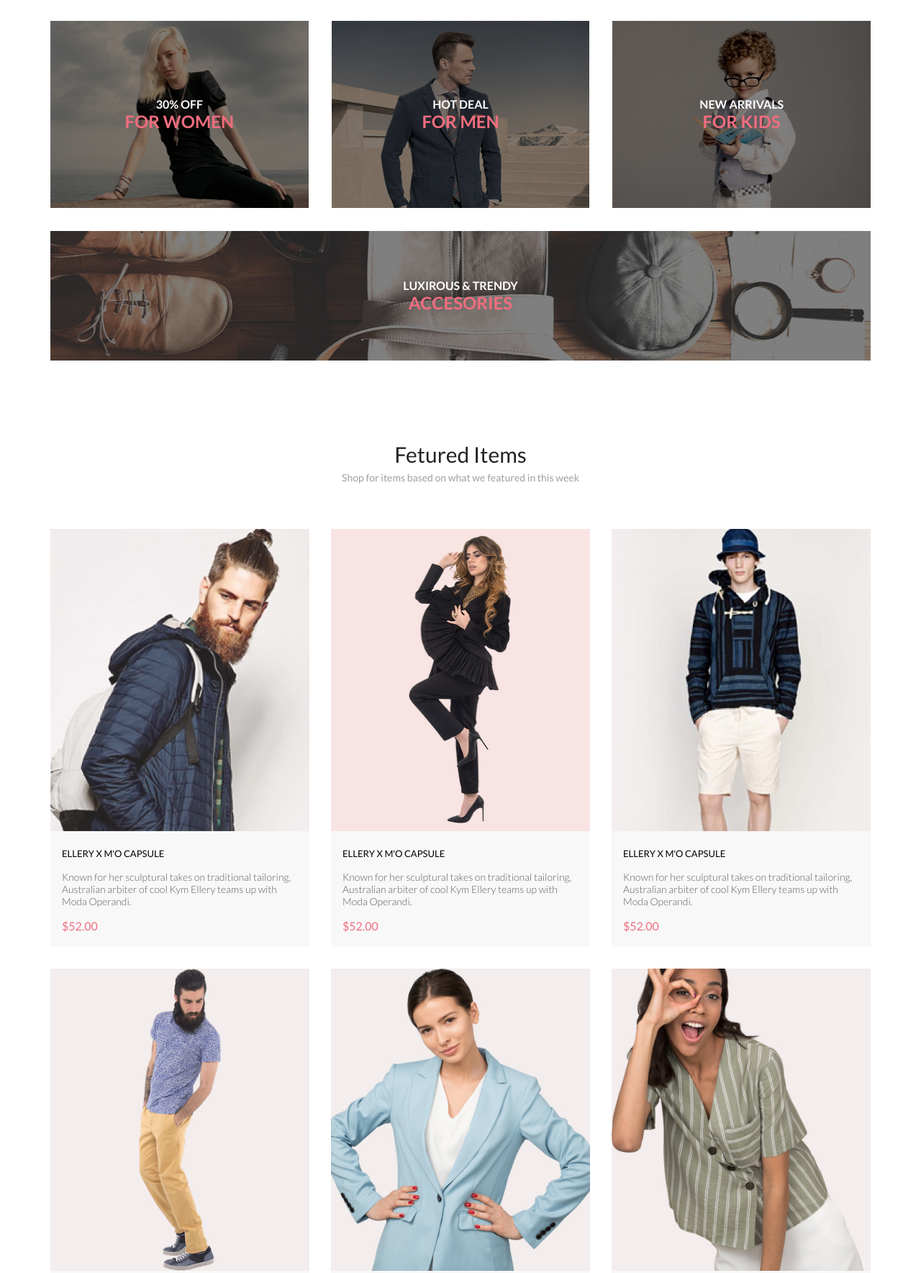
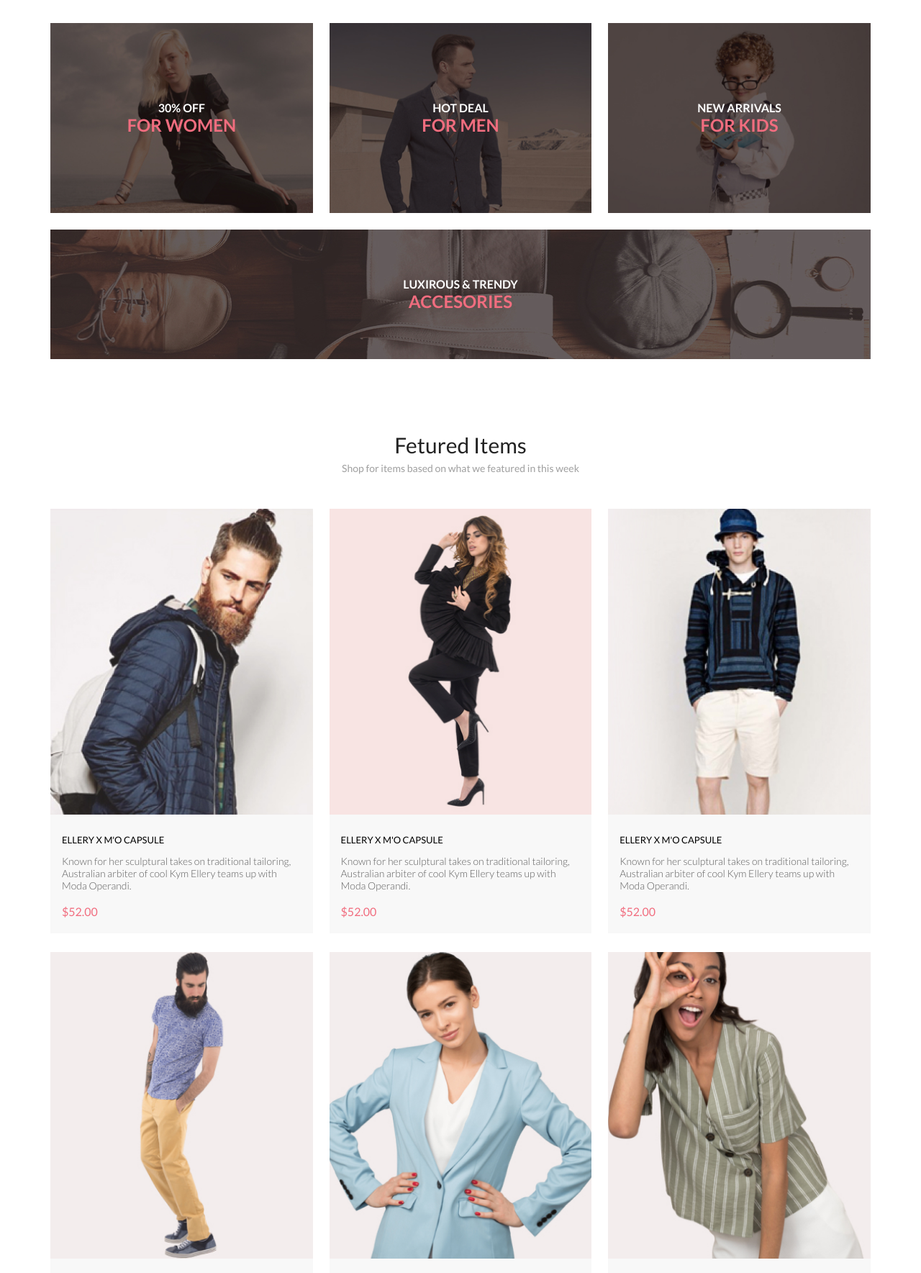
Before and after one commit to Valentin447/GB_home_work, a plain HTML site: page layout/home_work_7/index.html in a window 1280 px wide. Shown: the part 720-2489 px from the top of the page at 72% size. Drawn offline with Linux system fonts and the light colour scheme.

Commit message:
Layout. Home work 7. Solution

```diff
--- a/layout/home_work_7/index.html
+++ b/layout/home_work_7/index.html
@@ -13,68 +13,75 @@
   <header class="header">
     <div class="header__container container">
       <div class="header__left">
-        <a href="index.html"><img class="header__logo" src="images/logo.png" alt="Logo"></a>
+        <a href="index.html"><img class="header__logo" src="images/logo.png"
+            alt="Logo"></a>
         <img class="header__search" src="images/icons/search.png" alt="Search">
       </div>
       <div class="header__right">
         <img class="header__burger" src="images/icons/burger.png" alt="Burger">
-        <a href="#"><img class="header__user" src="images/icons/user.png" alt="User"></a>
-        <a class="header__cart" href="#"><img class="header__cart-icon" src="images/icons/cart.png" alt="Cart"></a>
+        <a href="#"><img class="header__user" src="images/icons/user.png"
+            alt="User"></a>
+        <a class="header__cart" href="#"><img class="header__cart-icon"
+            src="images/icons/cart.png" alt="Cart"></a>
       </div>
     </div>
   </header>
   <section class="brand">
     <div class="brand__left">
-      <img class="brand__foto" src="images/layer.jpg" alt="Foto">
+      <img class="brand__foto" src="images/layer.png" alt="Foto">
     </div>
     <div class="brand__right">
       <h1 class="brand__heading">
-        <span class="brand__brand">the brand</span><br> of luxerious <span class="brand__fashion">fashion</span>
+        <span class="brand__brand">the&nbsp;brand</span><br>
+        of&nbsp;luxerious&nbsp;<span class="brand__fashion">fashion</span>
       </h1>
     </div>
   </section>
   <div class="container">
     <div class="offer">
       <section class="offer__women">
-        <div class="offer__wrap">
-          <h3>30% off<br><strong>for women</strong></h3>
-        </div>
+        <img class="offer__women-img" src="images/background/women1.jpg"
+          alt="women">
+        <h3 class="offer__women-text">30% off<br><strong>for women</strong></h3>
       </section>
       <section class="offer__men">
-        <div class="offer__wrap">
-          <h3>hot deal<br><strong>for men</strong></h3>
-        </div>
+        <img class="offer__men-img" src="images/background/men1.jpg" alt="men">
+        <h3 class="offer__men-text">hot deal<br><strong>for men</strong></h3>
       </section>
       <section class="offer__kids">
-        <div class="offer__wrap">
-          <h3>new arrivals<br><strong>for kids</strong></h3>
-        </div>
+        <img class="offer__kids-img" src="images/background/kids1.jpg"
+          alt="kids">
+        <h3 class="offer__kids-text">new arrivals<br><strong>for kids</strong>
+        </h3>
       </section>
       <section class="offer__accesories">
-        <div class="offer__wrap">
         <h3>luxirous & trendy<br><strong>accesories</strong></h3>
-        </div>
       </section>
     </div>
   </div>
   <div class="container">
     <main class="featured-items">
       <h2 class="featured-items__head">Fetured Items</h2>
-      <p class="featured-items__description">Shop for items based on what we featured in this week</p>
+      <p class="featured-items__description">Shop for items based on what we
+        featured in this week</p>
       <ul class="featured-items__cards">
         <li class="featured-items__product-card">
           <figure>
             <div class="featured-items__top">
-              <img src="images/product/2.jpg" alt="man in blue jacket">
+              <img class="featured-items__product-img"
+                src="images/product/2.jpg" alt="man in blue jacket">
               <div class="featured-items__cart">
-                <button class="featured-items__cart-button"><img src="images/icons/cart.png" alt="cart">Add to
+                <button class="featured-items__cart-button"><img
+                    src="images/icons/cart.png" alt="cart">Add to
                   Cart</button>
               </div>
             </div>
             <figcaption class="featured-items__info">
               <h5 class="featured-items__info-header">ellery x m'o capsule</h5>
-              <p class="featured-items__info-description">Known for her sculptural takes on traditional tailoring,
-                Australian arbiter of cool Kym Ellery teams up with Moda Operandi.
+              <p class="featured-items__info-description">Known for her
+                sculptural takes on traditional tailoring,
+                Australian arbiter of cool Kym Ellery teams up with Moda
+                Operandi.
               </p>
               <span class="featured-items__info-price">$52.00</span>
             </figcaption>
@@ -83,16 +90,20 @@
         <li class="featured-items__product-card">
           <figure>
             <div class="featured-items__top">
-              <img src="images/product/3.jpg" alt="man in blue jacket">
+              <img class="featured-items__product-img"
+                src="images/product/3.jpg" alt="man in blue jacket">
               <div class="featured-items__cart">
-                <button class="featured-items__cart-button"><img src="images/icons/cart.png" alt="cart">Add to
+                <button class="featured-items__cart-button"><img
+                    src="images/icons/cart.png" alt="cart">Add to
                   Cart</button>
               </div>
             </div>
             <figcaption class="featured-items__info">
               <h5 class="featured-items__info-header">ellery x m'o capsule</h5>
-              <p class="featured-items__info-description">Known for her sculptural takes on traditional tailoring,
-                Australian arbiter of cool Kym Ellery teams up with Moda Operandi.
+              <p class="featured-items__info-description">Known for her
+                sculptural takes on traditional tailoring,
+                Australian arbiter of cool Kym Ellery teams up with Moda
+                Operandi.
               </p>
               <span class="featured-items__info-price">$52.00</span>
             </figcaption>
@@ -101,16 +112,20 @@
         <li class="featured-items__product-card">
           <figure>
             <div class="featured-items__top">
-              <img src="images/product/5.jpg" alt="man in blue jacket">
+              <img class="featured-items__product-img"
+                src="images/product/5.jpg" alt="man in blue jacket">
               <div class="featured-items__cart">
-                <button class="featured-items__cart-button"><img src="images/icons/cart.png" alt="cart">Add to
+                <button class="featured-items__cart-button"><img
+                    src="images/icons/cart.png" alt="cart">Add to
                   Cart</button>
               </div>
             </div>
             <figcaption class="featured-items__info">
               <h5 class="featured-items__info-header">ellery x m'o capsule</h5>
-              <p class="featured-items__info-description">Known for her sculptural takes on traditional tailoring,
-                Australian arbiter of cool Kym Ellery teams up with Moda Operandi.
+              <p class="featured-items__info-description">Known for her
+                sculptural takes on traditional tailoring,
+                Australian arbiter of cool Kym Ellery teams up with Moda
+                Operandi.
               </p>
               <span class="featured-items__info-price">$52.00</span>
             </figcaption>
@@ -119,16 +134,20 @@
         <li class="featured-items__product-card">
           <figure>
             <div class="featured-items__top">
-              <img src="images/product/13.jpg" alt="man in blue jacket">
+              <img class="featured-items__product-img"
+                src="images/product/13.jpg" alt="man in blue jacket">
               <div class="featured-items__cart">
-                <button class="featured-items__cart-button"><img src="images/icons/cart.png" alt="cart">Add to
+                <button class="featured-items__cart-button"><img
+                    src="images/icons/cart.png" alt="cart">Add to
                   Cart</button>
               </div>
             </div>
             <figcaption class="featured-items__info">
               <h5 class="featured-items__info-header">ellery x m'o capsule</h5>
-              <p class="featured-items__info-description">Known for her sculptural takes on traditional tailoring,
-                Australian arbiter of cool Kym Ellery teams up with Moda Operandi.
+              <p class="featured-items__info-description">Known for her
+                sculptural takes on traditional tailoring,
+                Australian arbiter of cool Kym Ellery teams up with Moda
+                Operandi.
               </p>
               <span class="featured-items__info-price">$52.00</span>
             </figcaption>
@@ -137,16 +156,20 @@
         <li class="featured-items__product-card">
           <figure>
             <div class="featured-items__top">
-            <img src="images/product/4.jpg" alt="man in blue jacket">
+              <img class="featured-items__product-img"
+                src="images/product/4.jpg" alt="man in blue jacket">
               <div class="featured-items__cart">
-              <button class="featured-items__cart-button"><img src="images/icons/cart.png" alt="cart">Add to
+                <button class="featured-items__cart-button"><img
+                    src="images/icons/cart.png" alt="cart">Add to
                   Cart</button>
               </div>
             </div>
             <figcaption class="featured-items__info">
               <h5 class="featured-items__info-header">ellery x m'o capsule</h5>
-              <p class="featured-items__info-description">Known for her sculptural takes on traditional tailoring,
-                Australian arbiter of cool Kym Ellery teams up with Moda Operandi.
+              <p class="featured-items__info-description">Known for her
+                sculptural takes on traditional tailoring,
+                Australian arbiter of cool Kym Ellery teams up with Moda
+                Operandi.
               </p>
               <span class="featured-items__info-price">$52.00</span>
             </figcaption>
@@ -155,16 +178,20 @@
         <li class="featured-items__product-card">
           <figure>
             <div class="featured-items__top">
-            <img src="images/product/6.jpg" alt="man in blue jacket">
+              <img class="featured-items__product-img"
+                src="images/product/6.jpg" alt="man in blue jacket">
               <div class="featured-items__cart">
-              <button class="featured-items__cart-button"><img src="images/icons/cart.png" alt="cart">Add to
+                <button class="featured-items__cart-button"><img
+                    src="images/icons/cart.png" alt="cart">Add to
                   Cart</button>
               </div>
             </div>
             <figcaption class="featured-items__info">
               <h5 class="featured-items__info-header">ellery x m'o capsule</h5>
-              <p class="featured-items__info-description">Known for her sculptural takes on traditional tailoring,
-                Australian arbiter of cool Kym Ellery teams up with Moda Operandi.
+              <p class="featured-items__info-description">Known for her
+                sculptural takes on traditional tailoring,
+                Australian arbiter of cool Kym Ellery teams up with Moda
+                Operandi.
               </p>
               <span class="featured-items__info-price">$52.00</span>
             </figcaption>
@@ -175,4 +202,5 @@
     </main>
   </div>
 </body>
+
 </html>
--- a/layout/home_work_7/style.css
+++ b/layout/home_work_7/style.css
@@ -6,9 +6,10 @@
 }
 
 .container {
-  max-width: 1140px;
+  max-width: 1172px;
   margin: 0 auto;
   box-sizing: border-box;
+  padding: 0 16px;
 }
 
 /* HEADER */
@@ -41,6 +42,7 @@
 .header__left {
   width: 111px;
 }
+
 .header__right {
   width: 169px;
 }
@@ -54,37 +56,27 @@
 .brand {
   display: flex;
   max-height: 765px;
+  height: 48vw;
+  background: #F1E4E6;
 }
 
 .brand__left {
   display: flex;
   justify-content: end;
   width: 50%;
-  position: relative;
-}
-
-.brand__left::before {
-  content: "";
-  position: absolute;
-  width: 100%;
-  height: 100%;
-  background-color: rgba(113, 103, 105, 0.08);
-
 }
 
 .brand__foto {
-  width: 100%;
-  max-width: 800px;
+  height: 100%;
 }
 
 .brand__right {
   display: flex;
   justify-content: center;
   min-height: 363px;
-  background: #F1E4E6;
+
   align-items: center;
-  width: 50%;
-  min-height: 200px;
+  width: 49%;
   justify-content: left;
 }
 
@@ -113,11 +105,12 @@
 
 .offer {
   display: grid;
-  grid-gap: 32px;
+  grid-row-gap: 5%;
+  justify-content: space-between;
   padding: 15px 0;
   color: #fff;
   margin-top: 49px;
-  grid-template: 260px 180px / 1fr 1fr 1fr;
+  grid-template: auto 15vw / 32% 32% 32%;
 }
 
 .offer h3 {
@@ -141,35 +134,38 @@
   position: relative;
 }
 
-.offer__wrap {
-  width: 100%;
-  height: 100%;
-  background-color: rgba(0, 0, 0, .5);
+.offer__women,
+.offer__men,
+.offer__kids {
+  position: relative;
   display: flex;
   justify-content: center;
   align-items: center;
 }
-.offer__accesories {
-  grid-column: 1 / -1;
+
+.offer__women-img,
+.offer__men-img,
+.offer__kids-img {
+  width: 100%;
 }
 
-.offer__women {
-  background: url(images/background/women.jpg) no-repeat center;
-}
-
-.offer__men {
-  background: url(images/background/men.jpg) no-repeat center;
-}
-
-.offer__kids {
-  background: url(images/background/kids.jpg) no-repeat center;
+.offer__women-text,
+.offer__men-text,
+.offer__kids-text {
+  position: absolute;
 }
 
 .offer__accesories {
-  background: url(images/background/accesories.jpg) no-repeat center;
+  grid-column: 1 / -1;
+  max-height: 180px;
+  display: flex;
+  justify-content: center;
+  align-items: center;
+  background: url(images/background/accesories1.jpg) no-repeat center;
 }
 
 /* FEATURED ITEMS */
+
 figure {
   margin: 0;
 }
@@ -199,17 +195,15 @@ figure {
 
 .featured-items__cards {
   list-style: none;
-  padding: 0;
   display: flex;
   flex-wrap: wrap;
-  margin: 48px -15px 33px;
-  justify-content: center;
+  margin: 48px 0 33px;
+  justify-content: space-between;
+  row-gap: 2vw;
 }
 
 .featured-items__product-card {
-  height: 581px;
-  width: 360px;
-  margin: 15px;
+  width: 32%;
   background-color: #F8F8F8;
 }
 
@@ -219,9 +213,12 @@ figure {
   height: 100%;
 }
 
+.featured-items__product-img {
+  width: 100%;
+}
+
 .featured-items__top {
   position: relative;
-  height: 420px;
 }
 
 .featured-items__cart {
@@ -264,10 +261,6 @@ figure {
 
 .featured-items__info {
   padding: 23px 16px 20px;
-  display: flex;
-  flex-direction: column;
-  flex-grow: 1;
-  justify-content: space-between;
 }
 
 .featured-items__info-header {
@@ -276,6 +269,7 @@ figure {
   font-weight: 400;
   font-size: 13px;
   line-height: 16px;
+  margin-bottom: 13px;
 }
 
 .featured-items__info-description {
@@ -284,6 +278,7 @@ figure {
   font-weight: 300;
   font-size: 14px;
   line-height: 17px;
+  margin-bottom: 18px;
 }
 
 .featured-items__info-price {
@@ -309,3 +304,38 @@ figure {
   margin: 0 0 95px;
   cursor: pointer;
 }
+
+@media (max-width: 1200px) {
+  .container {
+    padding: 0 16px;
+  }
+
+  .header__container {
+    padding: 0 32px;
+  }
+
+  .brand {
+    padding-right: 32px;
+  }
+}
+
+@media (max-width: 1024px) {
+  .brand__left::before {
+    background-color: #F1E4E6;
+  }
+
+  .brand__heading {
+    margin-left: 39px;
+    font-size: 24px;
+  }
+}
+
+@media (max-width: 768px) {
+  .featured-items__product-card {
+    width: 49%;
+  }
+
+  .featured-items__cards {
+    column-gap: 2%;
+  }
+}
```
Also changed, not shown: layout/home_work_7/images/background/accesories.jpg (deleted), layout/home_work_7/images/background/accesories1.jpg (added), layout/home_work_7/images/background/kids.jpg (deleted), layout/home_work_7/images/background/kids1.jpg (added), layout/home_work_7/images/background/men.jpg (deleted), layout/home_work_7/images/background/men1.jpg (added), layout/home_work_7/images/background/women.jpg (deleted), layout/home_work_7/images/background/women1.jpg (added), layout/home_work_7/images/layer.jpg (deleted), layout/home_work_7/images/layer.png (added). Lines whose indentation alone changed are shown as unchanged.
